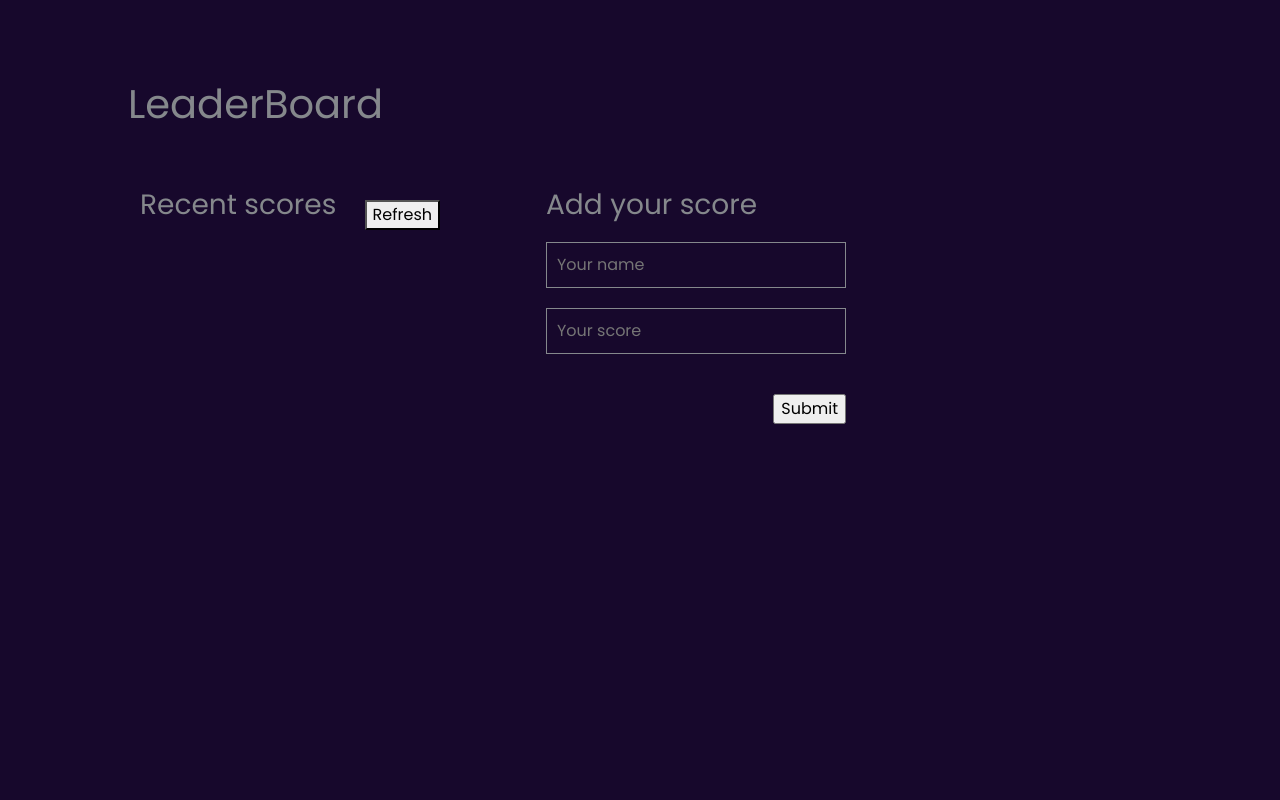
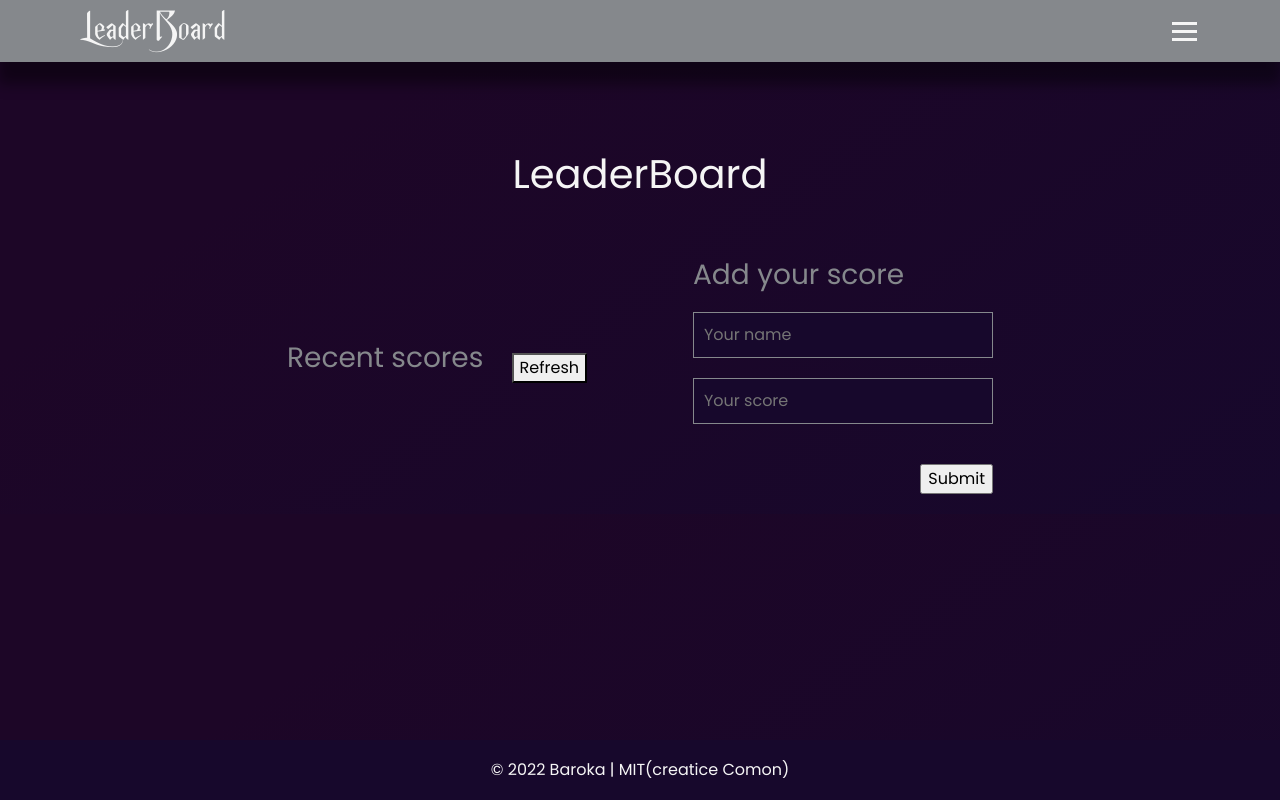
Before and after one commit to Baroka-wp/Leaderboard, a website built with webpack: page src/index.html in a window 1280 px wide. Built offline with nearby package versions, Linux system fonts and the light colour scheme.

Commit message:
Add the styles

```diff
--- a/src/index.html
+++ b/src/index.html
@@ -3,10 +3,18 @@
   <head>
     <meta charset="utf-8">
     <meta name="viewport" content="width=device-width, initial-scale=1">
-    <title>Webpack project</title>
+    <title>LeaderBoard project</title>
     <link rel="stylesheet" href="https://cdnjs.cloudflare.com/ajax/libs/font-awesome/6.0.0/css/all.min.css" integrity="sha512-9usAa10IRO0HhonpyAIVpjrylPvoDwiPUiKdWk5t3PyolY1cOd4DSE0Ga+ri4AuTroPR5aQvXU9xC6qOPnzFeg==" crossorigin="anonymous" referrerpolicy="no-referrer" />
   </head>
   <body>
+    <header>
+      <h1><a class="logo" href="#">LeaderBoard</a></h1>
+      <div class="humberger">
+        <span class="bar"></span>
+        <span class="bar"></span>
+        <span class="bar"></span>
+      </div>
+    </header>
     <div class="main">
       <h1>LeaderBoard</h1>
       <div class="container">
@@ -29,5 +37,8 @@
         </div>
       </div>
     </div>
+    <footer>
+      <p>&copy; 2022 Baroka | MIT(creatice Comon) </p>
+    </footer>
   </body>
 </html>
--- a/src/index.js
+++ b/src/index.js
@@ -22,7 +22,7 @@ document.querySelector('form').addEventListener('submit', async (e) => {
     name.value = '';
     score.value = '';
     msg.innerHTML = 'Succesffully publised ! 🥳';
-    msg.style.color = 'green';
+    msg.style.color = 'whitesmoke';
   } else {
     const msg = document.querySelector('.msg');
     msg.innerHTML = ' 🙁 Someting went wrong !';
--- a/src/style.css
+++ b/src/style.css
@@ -1,4 +1,8 @@
 @import url('https://fonts.googleapis.com/css2?family=Poppins&display=swap');
+
+@font-face { font-family: "Anger Style"; src: url("../fonts/AngerStyles.ttf"); }
+
+@font-face { font-family: "Chellin"; src: url("../fonts/AngerStyles.ttf"); }
 
 * {
   scroll-behavior: smooth;
@@ -26,28 +30,53 @@ ul {
 }
 
 a {
+  color: whitesmoke;
   text-decoration: none;
 }
 
+a:hover {
+  color: whitesmoke;
+}
+
 table tr {
-  color: #85888c;
+  color: whitesmoke;
+}
+
+header {
+  z-index: 1;
+  position: fixed;
+  width: 100%;
+  top: 0;
+  display: flex;
+  justify-content: center;
+  align-items: center;
+  box-shadow: 0 20px 13px 2px #0000006e;
+  background-color: #85888c;
+}
+
+header h1 {
+  font-family: "Anger Style", sans-serif;
+  color: whitesmoke;
+  font-size: 35px;
+  padding: 10px 0;
+  width: 85%;
 }
 
 .main {
-  position: absolute;
-  left: 10%;
-  top: 10%;
+  margin: 150px 0 20px 0;
 }
 
 .main h1 {
+  text-align: center;
   margin-bottom: 60px;
-  color: #85888c;
+  color: whitesmoke;
 }
 
 .container {
   display: flex;
-  flex-wrap: wrap-reverse;
-  align-items: stretch;
+  flex-direction: row;
+  justify-content: center;
+  align-items: center;
   gap: 106px;
 }
 
@@ -96,3 +125,29 @@ table tr {
   color: #85888c;
   margin-bottom: 20px;
 }
+
+.bar {
+  display: block;
+  width: 25px;
+  height: 3px;
+  margin: 5px auto;
+  -webkit-transition: all 0.3s ease;
+  transition: all 0.3s ease;
+  background-color: whitesmoke;
+}
+
+.humberger {
+  cursor: pointer;
+}
+
+footer {
+  position: fixed;
+  bottom: 0;
+  color: whitesmoke;
+  display: flex;
+  justify-content: center;
+  align-items: center;
+  background-color: #17082c;
+  height: 7.5vh;
+  width: 100%;
+}
```
Also changed, not shown: dist/87580efb3ca6a373fc8d.ttf (added), dist/index.html, fonts/Ancient Medium.ttf (added), fonts/AngerStyles.ttf (added), fonts/Chellin.ttf (added), fonts/WrathStyles.ttf (added), 1 other file.
